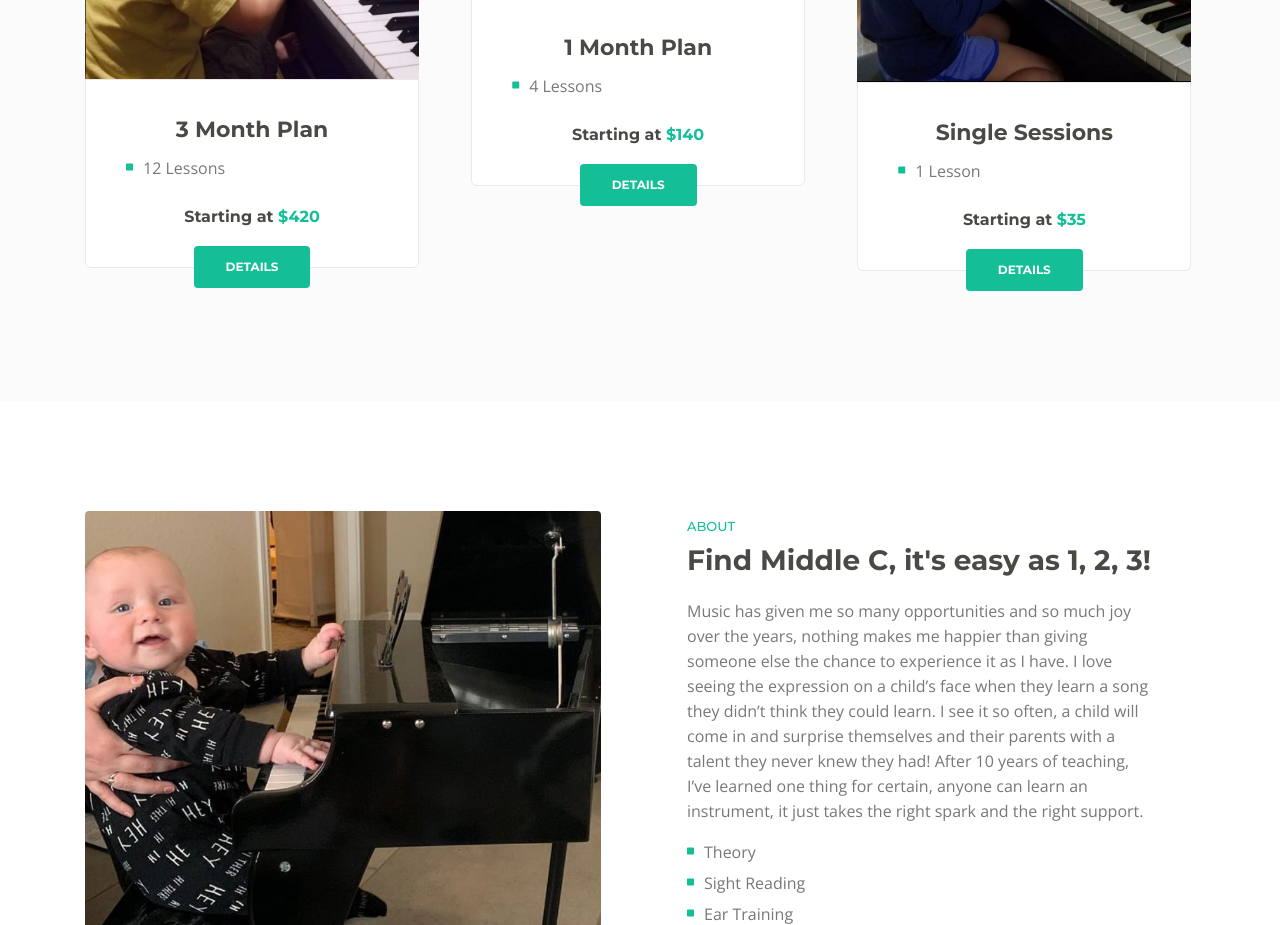
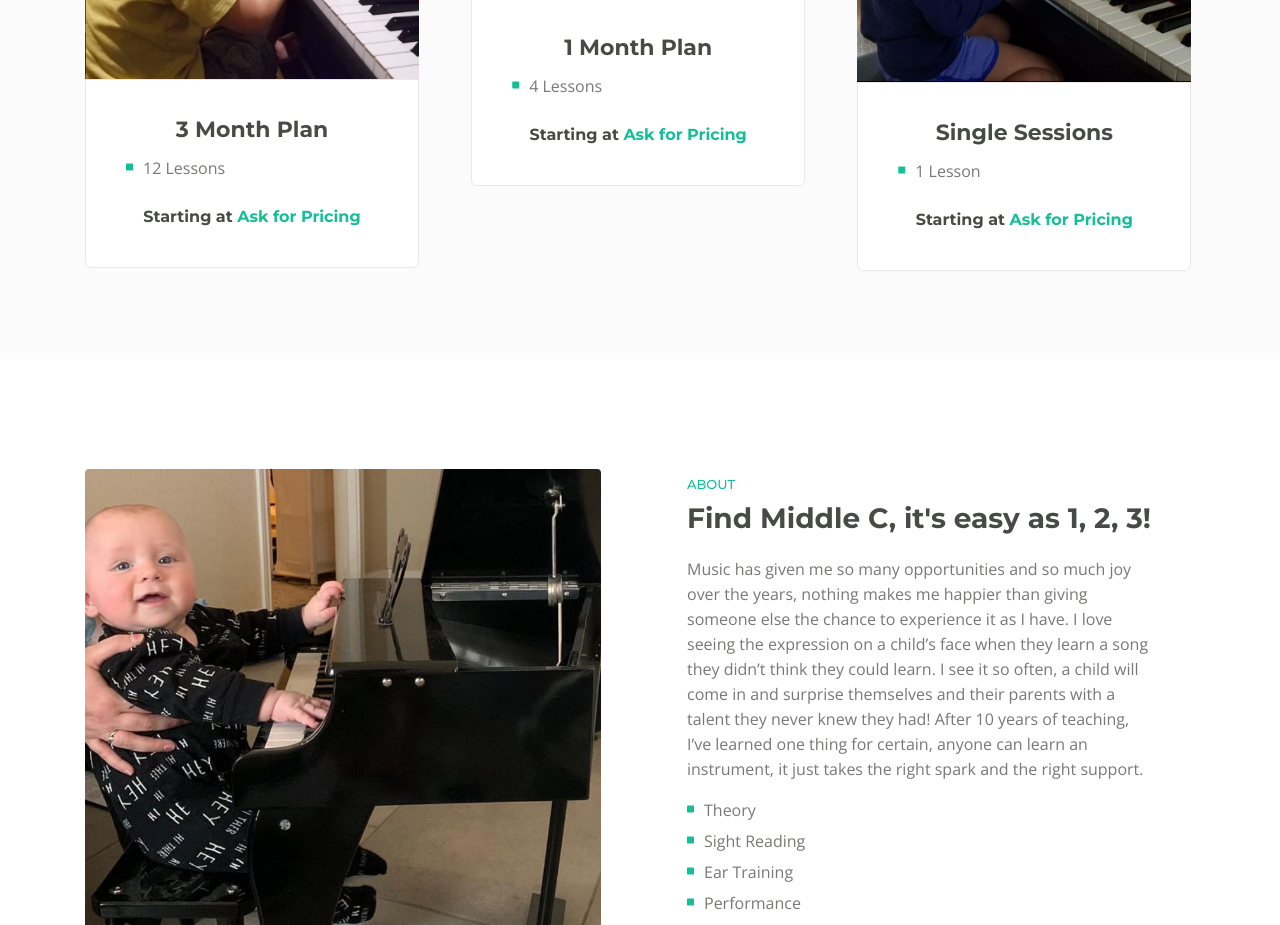
Before and after one commit to lahughesmusic/deltaschoolofmusic, a plain HTML site: page index.html in a window 1280 px wide. Shown: the part 2920-3845 px from the top of the page. Drawn offline with nearby package versions, Linux system fonts and the light colour scheme.

Commit message:
Update index.html

```diff
--- a/index.html
+++ b/index.html
@@ -254,10 +254,10 @@
                                     <div class="media-body">12 Lessons</div>
                                 </li>
                             </ul>
-                            <p class="price">Starting at <span>$420</span></p>
+                            <p class="price">Starting at <span>Ask for Pricing</span></p>
                         </div>
                         <div class="button-container">
-                            <a class="btn-solid-reg page-scroll" href="#callMe">DETAILS</a>
+
                         </div> <!-- end of button-container -->
                     </div>
                     <!-- end of card -->
@@ -275,10 +275,10 @@
                                     <div class="media-body">4 Lessons</div>
                                 </li>
                             </ul>
-                            <p class="price">Starting at <span>$140</span></p>
+                            <p class="price">Starting at <span>Ask for Pricing</span></p>
                         </div>
                         <div class="button-container">
-                            <a class="btn-solid-reg page-scroll" href="#callMe">DETAILS</a>
+
                         </div> <!-- end of button-container -->
                     </div>
                     <!-- Card -->
@@ -294,10 +294,10 @@
                                     <div class="media-body">1 Lesson</div>
                                 </li>
                             </ul>
-                            <p class="price">Starting at <span>$35</span></p>
+                            <p class="price">Starting at <span>Ask for Pricing</span></p>
                         </div>
                         <div class="button-container">
-                            <a class="btn-solid-reg page-scroll" href="#callMe">DETAILS</a>
+
                         </div> <!-- end of button-container -->
                     </div>
 
```
